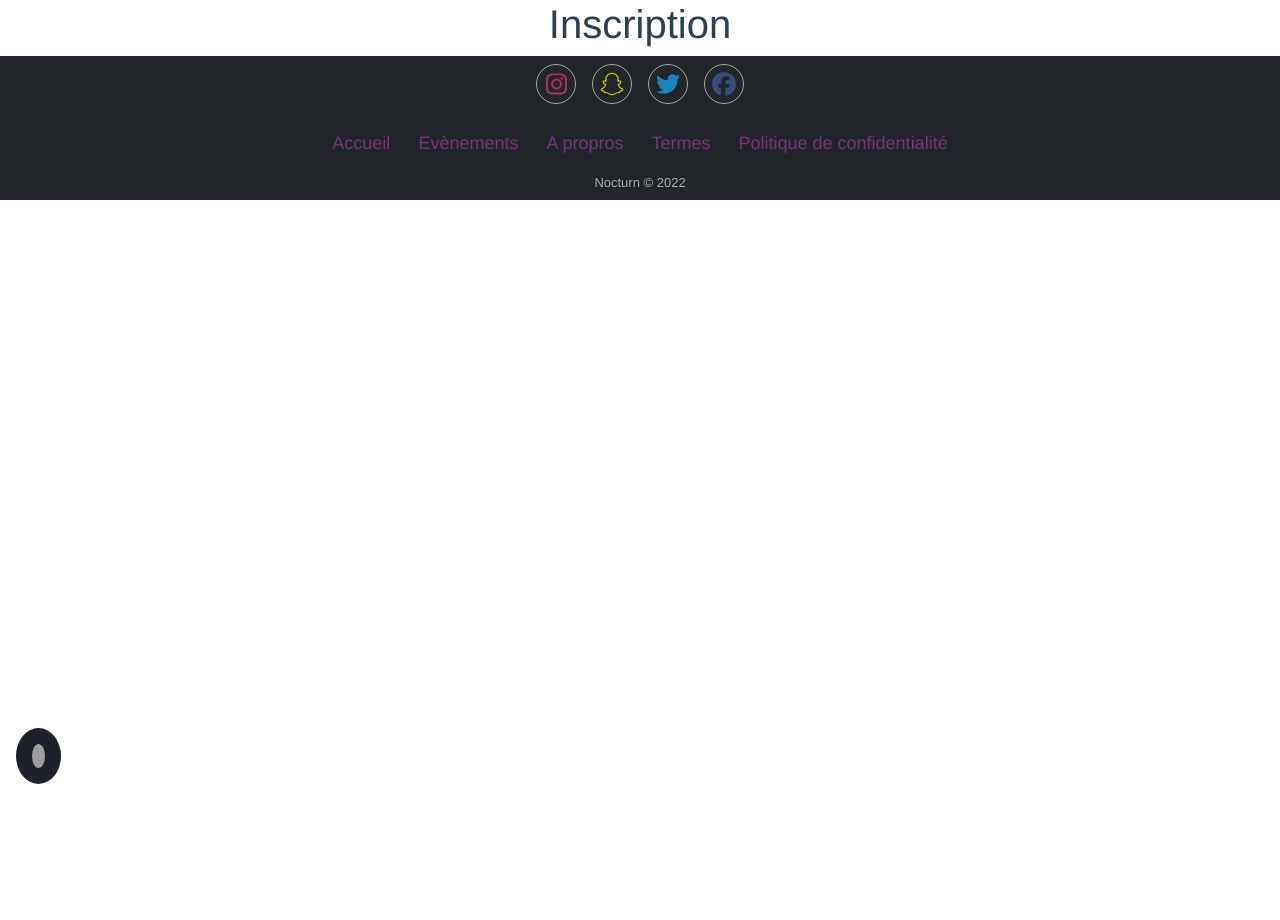
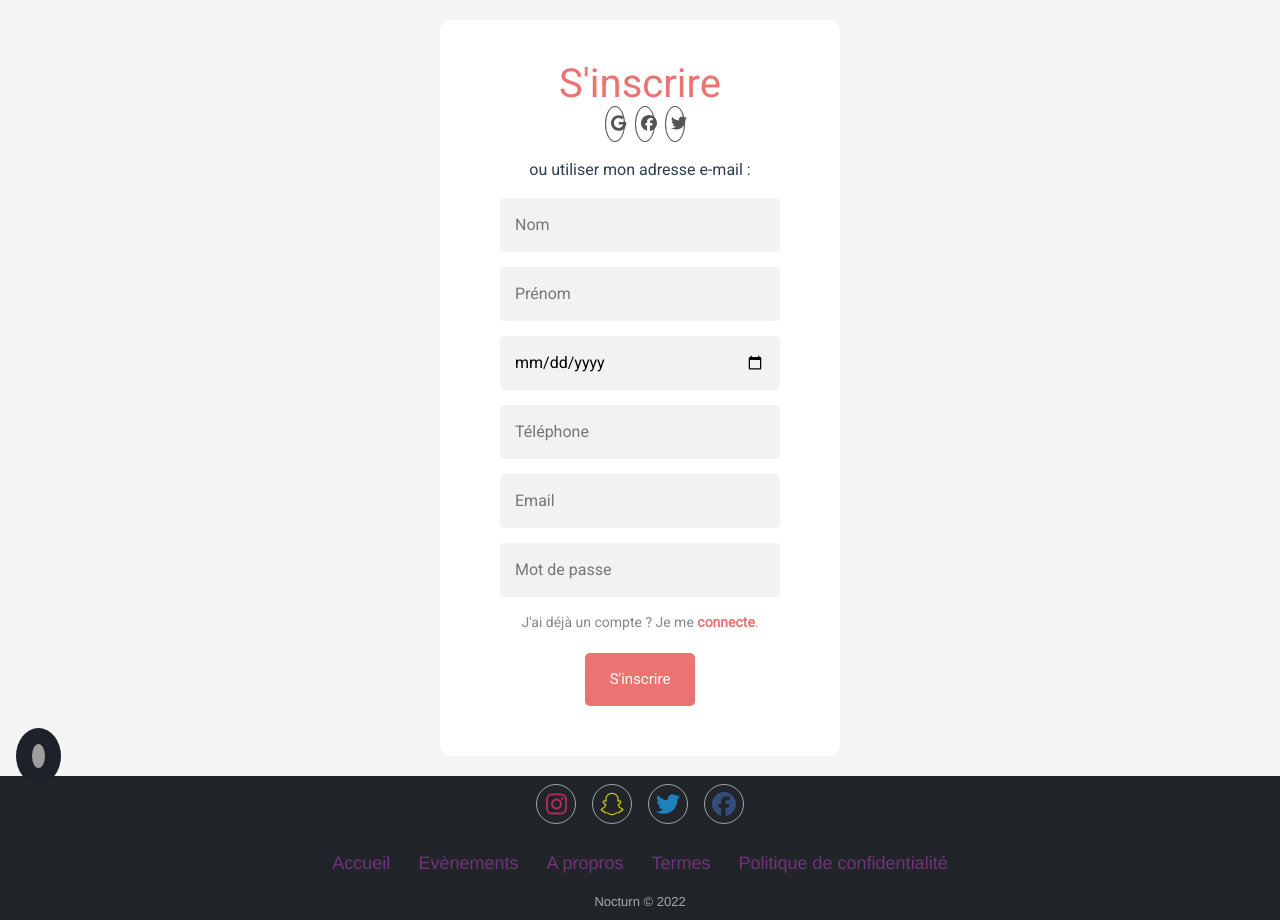
Before and after one commit to Faldass/Nocturn, a Vue app: page /inscription in a window 1280 px wide. Before the commit the page ends 800 px from the top, so only its background shows below. Built offline with nearby package versions, Linux system fonts and the light colour scheme; grey boxes are pictures that could not be loaded.

Commit message:
Ajout formulaire inscription

```diff
--- a/src/views/Connexion.vue
+++ b/src/views/Connexion.vue
@@ -1,6 +1,6 @@
 <template>
     <div class="bodyF">
-        <form>
+        <form method="POST">
             <h1>Se connecter</h1>
             <div class="social-media">
                 <p><fa :icon="['fab', 'google']"/></p>
@@ -10,14 +10,15 @@
             <p class="choose-email">ou utiliser mon adresse e-mail :</p>
 
             <div class="inputs">
-                <input type="email" placeholder="Email" />
-                <input type="password" placeholder="Mot de passe">
+                <input type="email" name="mail_user" placeholder="Email" />
+                <input type="password" name="psswd_user" placeholder="Mot de passe">
             </div>
 
-            <p class="inscription">Je n'ai pas de <span>compte</span>. Je m'en <a href="/inscription"><span>crée un</span></a>.</p>
+            <p class="inscription">Je n'ai pas de compte. Je m'en <a href="/inscription"><span>crée un</span></a>.</p>
             <div align="center">
                 <button type="submit">Se connecter</button>
             </div>
+            <a href="#"><p class="inscription">Mot de passe oublié ?</p></a>
         </form>
     </div>
 </template>
@@ -117,5 +118,6 @@
         background-color: #eb7371;
         outline:none;
         cursor:pointer;
+        margin-bottom: 10px;
     }
 </style>
--- a/src/views/Inscritpion.vue
+++ b/src/views/Inscritpion.vue
@@ -1,6 +1,31 @@
 <template>
-    <h1>Inscription</h1>
+    <div class="bodyF">
+        <form method="POST">
+            <h1>S'inscrire</h1>
+            <div class="social-media">
+                <p><fa :icon="['fab', 'google']"/></p>
+                <p><fa :icon="['fab', 'facebook']"/></p>
+                <p><fa :icon="['fab', 'twitter']"/></p>
+            </div>
+            <p class="choose-email">ou utiliser mon adresse e-mail :</p>
+
+            <div class="inputs">
+                <input type="text" name="name_user" placeholder="Nom" />
+                <input type="text" name="surname_user" placeholder="Prénom" />
+                <input type="date" name="age_user" placeholder="Date de naissance" />
+                <input type="number" name="phone_user" placeholder="Téléphone" />
+                <input type="email" name="mail_user" placeholder="Email" />
+                <input type="password" name="psswd_user" placeholder="Mot de passe">
+            </div>
+
+            <p class="inscription">J'ai déjà un compte ? Je me <a href="/connexion"><span>connecte</span></a>.</p>
+            <div align="center">
+                <button type="submit">S'inscrire</button>
+            </div>
+        </form>
+    </div>
 </template>
+
 <script>
     export default {
         name: 'inscritpionU',
@@ -8,3 +33,81 @@
         }
     }
 </script>
+
+<style scoped>
+    @import url('https://fonts.googleapis.com/css2?family=Roboto&display=swap');
+    .bodyF{
+        display: flex;
+        justify-content:center;
+        flex-direction: columns;
+        align-items: center;
+        background-color: #f5f5f5;
+        font-family: 'Roboto', sans-serif;
+    }
+    form {
+        margin-top: 20px;
+        background-color: #fff;
+        padding: 40px 60px;
+        border-radius: 10px;
+        min-width: 400px;
+        margin-bottom: 20px;
+    }
+    form h1{
+        color: #eb7371;
+        text-align:center;
+    }
+    form .social-media{
+        margin-top: -10px;
+        display: flex;
+        flex-wrap:wrap;
+        justify-content:center;
+    }
+    form .social-media p{
+        padding: 5px;
+        width: 20px;
+        margin-left: 10px;
+        border-radius: 100%;
+        border: 1px solid #545454;
+        text-align: center;
+        cursor:pointer;
+        color: #545454;
+    }
+    form p.choose-email{
+        text-align:center;
+    }
+    form .inputs {
+        display: flex;
+        flex-direction: column;
+    }
+    form .inputs input[type='email'], input[type='password'], input[type='text'], input[type='number'], input[type='date']{
+        padding: 15px;
+        border:none;
+        border-radius: 5px;
+        background-color:#f2f2f2;
+        outline:none;
+        margin-bottom: 15px;
+    }
+    form p.inscription{
+        font-size: 14px;
+        margin-bottom: 20px;
+        color: #878787;
+    }
+    form p.inscription span{
+        color: #eb7371;
+    }
+    form p.inscription a{
+        text-decoration: none;
+        font-weight: bold;
+    }
+    form button{
+        padding: 15px 25px;
+        border-radius: 5px;
+        border:none;
+        font-size: 15px;
+        color: #fff;
+        background-color: #eb7371;
+        outline:none;
+        cursor:pointer;
+        margin-bottom: 10px;
+    }
+</style>
```
